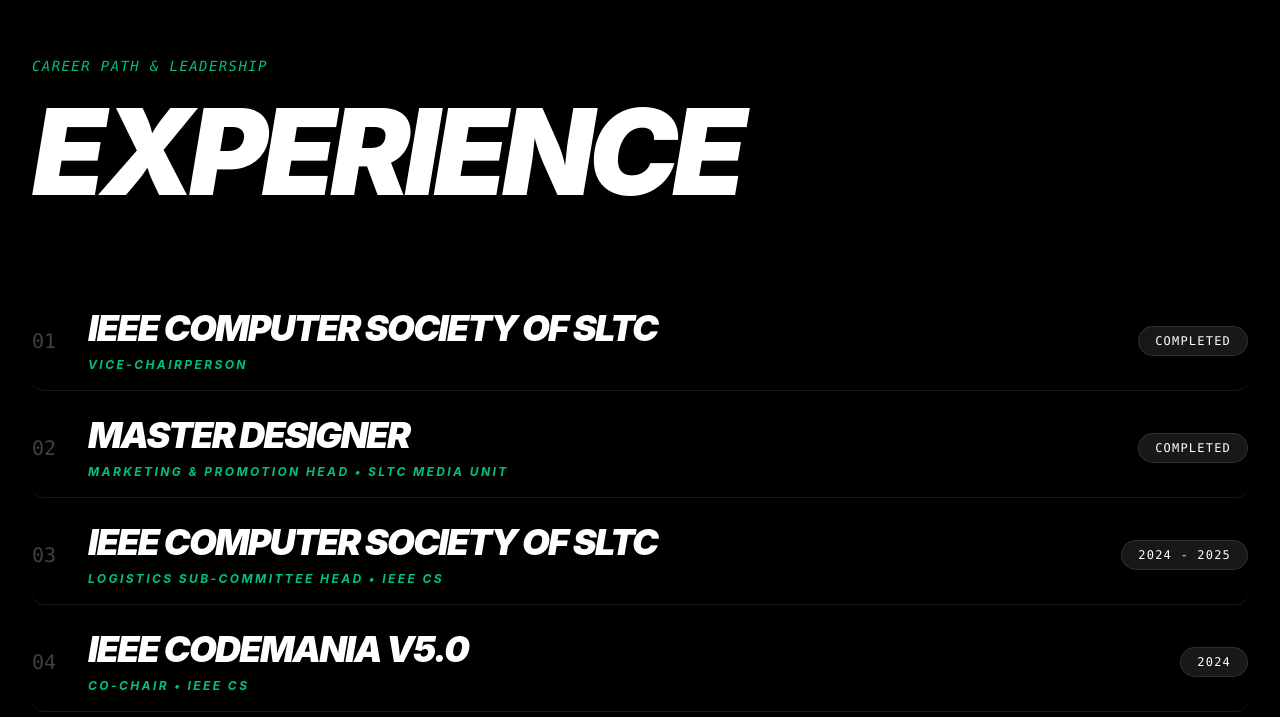
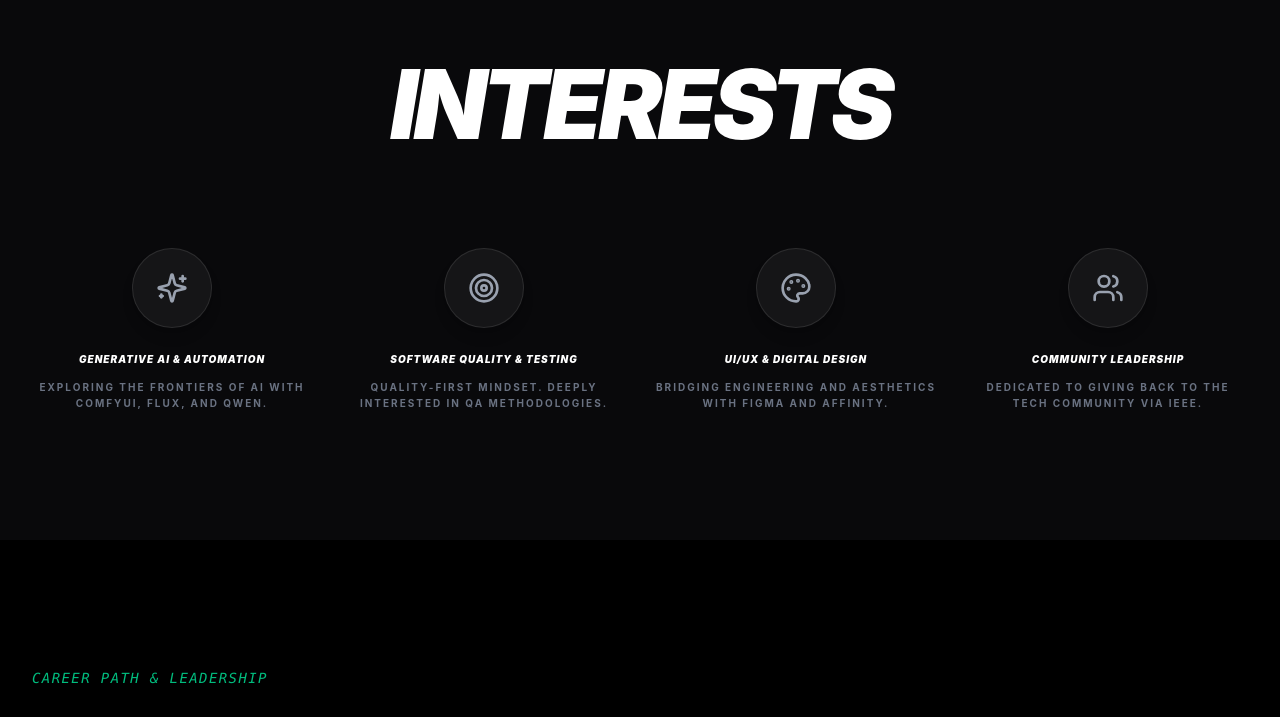
Before and after one commit to geeth-rp/portfolio-geeth, a React (Vite) app: page / in a window 1280 px wide. Shown: the part 3273-3990 px from the top of the page. Built offline with nearby package versions, Linux system fonts and the light colour scheme.

Commit message:
Update and render Interests section

```diff
--- a/App.jsx
+++ b/App.jsx
@@ -272,11 +272,10 @@ const Skills = () => {
 
 const Interests = () => {
   const interests = [
-    { title: 'AI Content Creation', icon: Brain, desc: 'Generating AI influencer models for business use.' },
-    { title: 'Generative AI Workflows', icon: Sparkles, desc: 'ComfyUI, Flux, Qwen, Wan, Nanobanana.' },
-    { title: 'Video & Motion', icon: Video, desc: 'AI-driven motion content for clients.' },
-    { title: 'Social Media Management', icon: Share2, desc: 'Growing TikTok, YouTube, and FB accounts.' },
-    { title: 'Software Quality', icon: Target, desc: 'Building foundations in QA and test design.' }
+    { title: 'Generative AI & Automation', icon: Sparkles, desc: 'Exploring the frontiers of AI with ComfyUI, Flux, and Qwen.' },
+    { title: 'Software Quality & Testing', icon: Target, desc: 'Quality-first mindset. Deeply interested in QA methodologies.' },
+    { title: 'UI/UX & Digital Design', icon: Palette, desc: 'Bridging engineering and aesthetics with Figma and Affinity.' },
+    { title: 'Community Leadership', icon: Users, desc: 'Dedicated to giving back to the tech community via IEEE.' }
   ];
   return (
     <section id="interests" className="py-32 bg-white dark:bg-zinc-950 transition-colors duration-300">
@@ -284,7 +283,7 @@ const Interests = () => {
         <RevealOnScroll>
           <h2 className="text-6xl md:text-8xl font-black text-zinc-900 dark:text-white uppercase italic tracking-tighter mb-24 text-center leading-none">Interests</h2>
         </RevealOnScroll>
-        <div className="grid grid-cols-2 md:grid-cols-3 lg:grid-cols-5 gap-8">
+        <div className="grid grid-cols-2 lg:grid-cols-4 gap-8">
           {interests.map((item, i) => (
             <div key={i} className="flex flex-col items-center text-center group">
               <div className="w-20 h-20 rounded-full bg-zinc-50 dark:bg-white/5 border border-zinc-200 dark:border-white/10 flex items-center justify-center mb-6 group-hover:bg-emerald-50 dark:group-hover:bg-emerald-500/10 group-hover:border-emerald-300 dark:group-hover:border-emerald-500/30 transition-all shadow-lg">
@@ -664,6 +663,7 @@ const App = () => {
       <Hero />
       <Education />
       <Skills />
+      <Interests />
       <Experience />
       <CertificatesAndProjects />
       <Contact />
```
